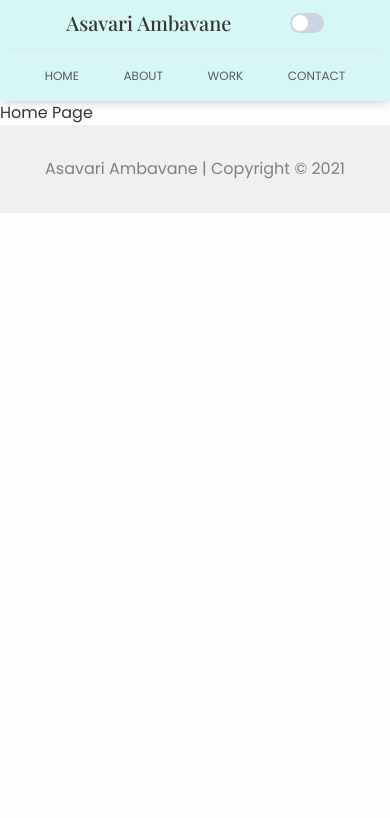
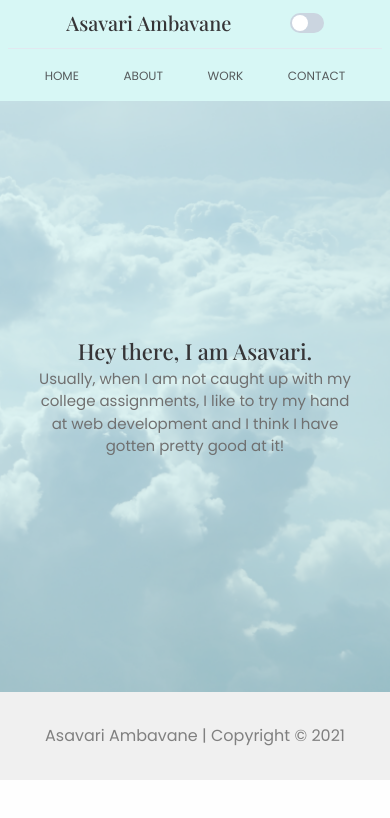
Before and after one commit to AsavariA/nextjs-portfolio-template, a Next.js app: page / in a window 390 px wide. Shown: the top 818 px of the page. Built offline with nearby package versions, Linux system fonts and the light colour scheme.

Commit message:
splash home

```diff
--- a/Components/Footer.js
+++ b/Components/Footer.js
@@ -3,7 +3,7 @@ import styles from '../styles/NavbarFooter.module.css';
 const Footer = ({currentTheme}) => {
     return (
         <div className={styles.footermain} style={{backgroundColor: currentTheme.footerColor}}>
-            <h2>Asavari Ambavane | Copyright © 2021</h2>
+            <h2 className={styles.footercontent}>Asavari Ambavane | Copyright © 2021</h2>
         </div>
     )
 }
--- /dev/null
+++ b/Components/HomePage.js
@@ -0,0 +1,14 @@
+import styles from '../styles/Home.module.css'
+
+const HomePage = ({ currentTheme }) => {
+    return (
+        <div>
+            <div className={styles.homeheading} style={{ backgroundColor: currentTheme.secondary }}>
+                <h1 className={styles.heading}>Hey there, I am Asavari.</h1>
+                <h2 className={styles.subheading} style={{ color: currentTheme.subtext }}>Usually, when I am not caught up with my college assignments, I like to try my hand at web development and I think I have gotten pretty good at it!</h2>
+            </div>
+        </div>
+    )
+}
+
+export default HomePage
--- a/ThemeConfig.js
+++ b/ThemeConfig.js
@@ -3,17 +3,19 @@ import { createGlobalStyle} from "styled-components"
 export const lightTheme = {
   body: '#fefefe',
   text: '#363537',
+  subtext: '#707070',
   secondary: '#d7f7f5',
   tertiary: '#75cac3',
   accent: '#ff6768',
   boxShadow: '0px 2px 10px -2px rgba(134, 134, 134, 0.5)',
   contrastText: '#FAFAFA',
-  footerColor: '#F0F0F0'
+  footerColor: '#F0F0F0',
 }
 
 export const darkTheme = {
   body: '#17223b',
   text: '#FAFAFA',
+  subtext: '#D0D0D0',
   secondary: '#263859',
   tertiary: '#A2AAB9',
   accent: '#ffc7c8',
--- a/pages/index.js
+++ b/pages/index.js
@@ -1,16 +1,16 @@
 import Head from 'next/head'
-import styles from '../styles/Home.module.css'
+import HomePage from '../Components/HomePage'
 
 export default function Home({currentTheme}) {
 
   return (
-    <div className={styles.container}>
+    <div>
       <Head>
         <title>Create Next App</title>
         <meta name="description" content="Generated by create next app" />
         <link rel="icon" href="/favicon.ico" />
       </Head>
-      Home Page
+      <HomePage currentTheme={currentTheme} />
     </div>
   )
 }
--- a/styles/Home.module.css
+++ b/styles/Home.module.css
@@ -1,3 +1,62 @@
-.colordiv{
-  height: 100px;
+.homeheading{
+  height: 80vh;
+  width: 100%;
+  text-align: center;
+  position: relative;
+  display: flex;
+  flex-direction: column;
+  justify-content: center;
+  align-items: center;
+  padding: 0 25vw;
 }
+
+.homeheading::before{
+  content: '';
+    position: absolute;
+    left: 0;
+    top: 0;
+    width: 100%;
+    height: 100%;
+    background-image: url('zbynek-burival-8iZG31eXkks-unsplash.jpg');
+    background-repeat: no-repeat;
+    background-size: cover;
+    background-position: 100%;
+    opacity: 0.3;
+}
+
+.heading{
+  position: relative;
+  font-family: 'Playfair Display', serif;
+  font-size: 50px;
+  margin: 0 1rem;
+}
+
+.subheading{
+  position: relative;
+  font-size: 19px;
+}
+
+@media only screen and (max-width: 850px){
+  .homeheading{
+    padding: 0 15vw;
+  }
+  .heading{
+    font-size: 35px;
+  }
+  .subheading{
+    font-size: 17px;
+  }
+}
+
+@media only screen and (max-width: 535px){
+  .homeheading{
+    height: 70vh;
+    padding: 0 10vw;
+  }
+  .heading{
+    font-size: 22px;
+  }
+  .subheading{
+    font-size: 15px;
+  }
+}
--- a/styles/NavbarFooter.module.css
+++ b/styles/NavbarFooter.module.css
@@ -35,3 +35,16 @@
   text-align: center;
   color: grey;
 }
+
+.footercontent{
+  font-size: 16px;
+}
+
+@media only screen and (max-width: 380px){
+  .footermain{
+    padding: 2rem 1rem;
+  }
+  .footercontent{
+    font-size: 14px;
+  }
+}
```
Also changed, not shown: styles/zbynek-burival-8iZG31eXkks-unsplash.jpg (added), 1 other file (tests, documents, lock files or other folders).
